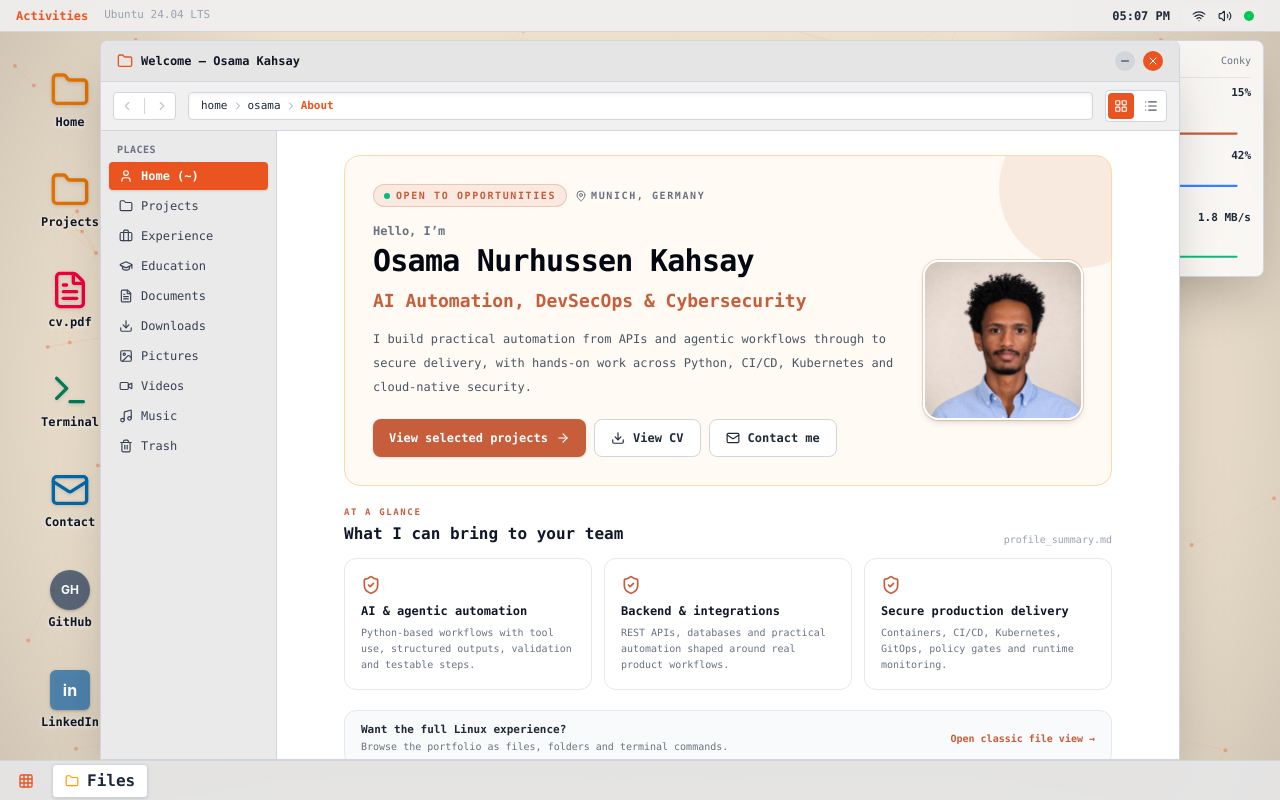
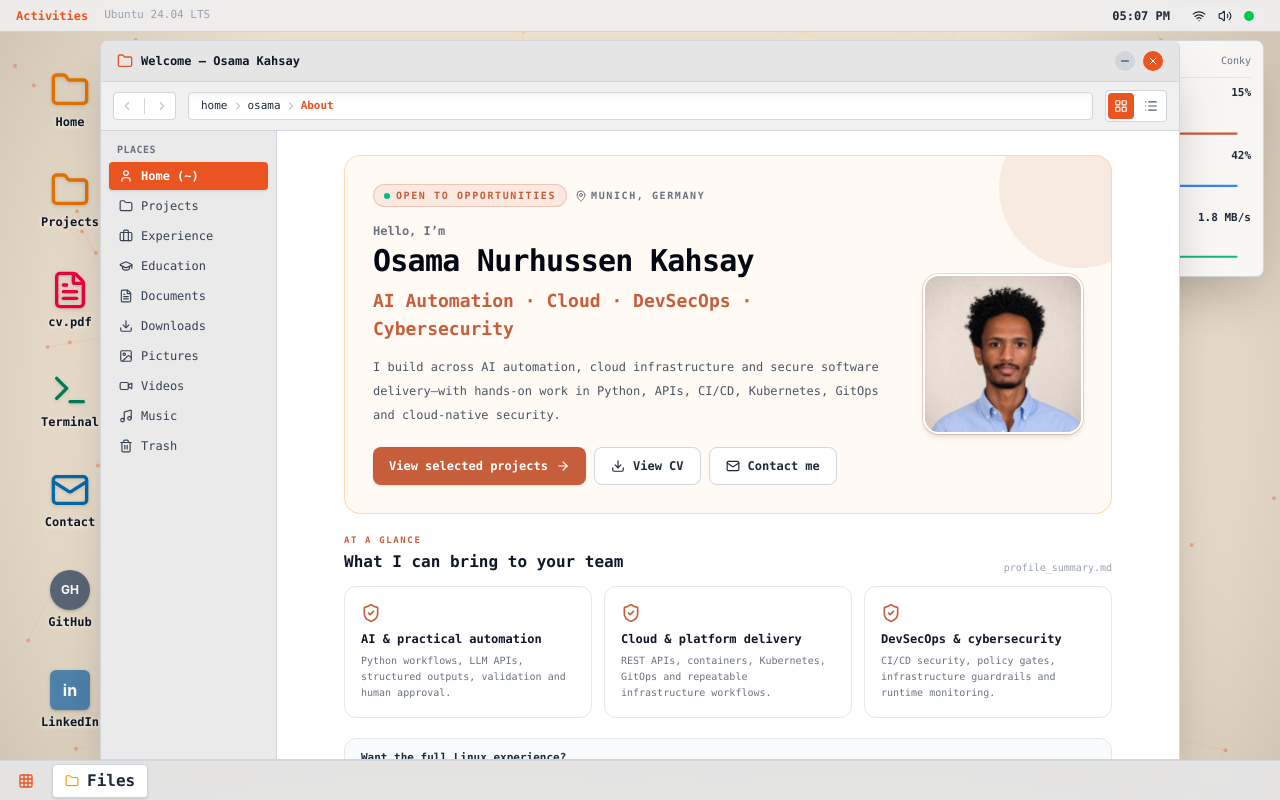
Before and after one commit to Owasamly/osam-portfolio, a React (Vite) app: page / in a window 1280 px wide. Built offline with nearby package versions, Linux system fonts and the light colour scheme.

Commit message:
Broaden portfolio positioning and complete project content

```diff
--- a/index.html
+++ b/index.html
@@ -5,8 +5,8 @@
     <link rel="icon" type="image/svg+xml" href="/favicon.svg" />
     <meta name="viewport" content="width=device-width, initial-scale=1.0, maximum-scale=1.0, user-scalable=no, viewport-fit=cover" />
     <meta name="theme-color" content="#C65D3B" />
-    <meta name="description" content="Osama Kahsay — DevSecOps and Cybersecurity Engineer building secure cloud infrastructure and automated delivery pipelines." />
-    <title>Osama Kahsay | AI Automation, DevSecOps &amp; Cybersecurity</title>
+    <meta name="description" content="Osama Kahsay builds across AI automation, cloud infrastructure, DevSecOps and cybersecurity using Python, APIs, CI/CD and Kubernetes." />
+    <title>Osama Kahsay | AI Automation, Cloud, DevSecOps &amp; Cybersecurity</title>
   </head>
   <body>
     <div id="root"></div>
--- a/src/components/DolphinWindow.jsx
+++ b/src/components/DolphinWindow.jsx
@@ -51,9 +51,9 @@ const badgeClasses = {
 
 function RecruiterHome({ isLightMode, onProjects, onCv, onContact, onClassicView }) {
   const strengths = [
-    ['AI & agentic automation', 'Python-based workflows with tool use, structured outputs, validation and testable steps.'],
-    ['Backend & integrations', 'REST APIs, databases and practical automation shaped around real product workflows.'],
-    ['Secure production delivery', 'Containers, CI/CD, Kubernetes, GitOps, policy gates and runtime monitoring.'],
+    ['AI & practical automation', 'Python workflows, LLM APIs, structured outputs, validation and human approval.'],
+    ['Cloud & platform delivery', 'REST APIs, containers, Kubernetes, GitOps and repeatable infrastructure workflows.'],
+    ['DevSecOps & cybersecurity', 'CI/CD security, policy gates, infrastructure guardrails and runtime monitoring.'],
   ];
 
   return (
@@ -75,7 +75,7 @@ function RecruiterHome({ isLightMode, onProjects, onCv, onContact, onClassicView
           <div className="flex flex-col gap-5 sm:flex-row sm:items-center sm:gap-7">
             <img
               src="/osama-portfolio-headshot-v2.png"
-              alt="Osama Nurhussen Kahsay, AI automation, DevSecOps and cybersecurity engineer"
+              alt="Osama Nurhussen Kahsay, AI automation, cloud, DevSecOps and cybersecurity engineer"
               className="mx-auto h-32 w-32 shrink-0 rounded-2xl border-2 border-white object-cover shadow-md ring-1 ring-[#C65D3B]/25 sm:order-2 sm:mx-0 sm:h-40 sm:w-40"
             />
             <div className="min-w-0 flex-1 sm:order-1">
@@ -83,9 +83,9 @@ function RecruiterHome({ isLightMode, onProjects, onCv, onContact, onClassicView
               <h1 className={`text-2xl font-black tracking-tight sm:text-3xl ${isLightMode ? 'text-gray-950' : 'text-white'}`}>
                 Osama Nurhussen Kahsay
               </h1>
-              <h2 className="mt-2 text-base font-bold text-[#C65D3B] sm:text-lg">AI Automation, DevSecOps &amp; Cybersecurity</h2>
+              <h2 className="mt-2 text-base font-bold text-[#C65D3B] sm:text-lg">AI Automation · Cloud · DevSecOps · Cybersecurity</h2>
               <p className={`mt-3 max-w-2xl text-[12px] leading-6 ${isLightMode ? 'text-gray-600' : 'text-gray-300'}`}>
-                I build practical automation from APIs and agentic workflows through to secure delivery, with hands-on work across Python, CI/CD, Kubernetes and cloud-native security.
+                I build across AI automation, cloud infrastructure and secure software delivery—with hands-on work in Python, APIs, CI/CD, Kubernetes, GitOps and cloud-native security.
               </p>
 
               <div className="mt-5 flex flex-col gap-2 sm:flex-row sm:flex-wrap">
--- a/src/components/TerminalWindow.jsx
+++ b/src/components/TerminalWindow.jsx
@@ -14,6 +14,7 @@ PROTOTYPE
   ◇ Snippy_AI_Cursor
 
 IN PROGRESS
+  ◌ Agentic_Job_Search
   ◌ Vault_OIDC_Secrets
   ◌ Secure_Supply_Chain
   ◌ AI_Auto_Remediation
@@ -21,6 +22,7 @@ IN PROGRESS
 Use "open projects" to browse the project folders.`;
 
 const SKILLS_OUTPUT = `Programming       Python · JavaScript · TypeScript · Node.js · Bash
+AI Automation     LLM APIs · structured outputs · tool calling · browser automation · validation
 Containers        Docker · Kubernetes · k3d · Helm
 Infrastructure    Terraform · LocalStack · OPA/Rego
 CI/CD & GitOps    GitHub Actions · Argo CD
@@ -66,12 +68,16 @@ const TREE_OUTPUT = `~
 ├── cv.pdf
 ├── Projects/
 │   ├── 00_PROJECT_INDEX.sh
+│   ├── Agentic_Job_Search/ [in progress]
 │   ├── Kubernetes_Runtime_Security/
 │   ├── Local_Kubernetes_GitOps/
 │   ├── Terraform_OPA_Guardrails/
 │   ├── DevSecOps_Juice_Shop/
 │   ├── MK_Delivery/
-│   └── Snippy_AI_Cursor/
+│   ├── Snippy_AI_Cursor/
+│   ├── Vault_OIDC_Secrets/ [in progress]
+│   ├── Secure_Supply_Chain/ [in progress]
+│   └── AI_Auto_Remediation/ [in progress]
 ├── Experience/
 ├── Education/
 ├── Documents/
@@ -82,27 +88,28 @@ const TREE_OUTPUT = `~
 
 const FILE_SYSTEM = {
   '~': ['00_START_HERE.sh', 'about.txt', 'skills.json', 'cv.pdf', 'Projects/', 'Experience/', 'Education/', 'Documents/', 'Downloads/', 'Pictures/', 'Videos/', 'Music/'],
-  '~/Projects': ['00_PROJECT_INDEX.sh', 'Kubernetes_Runtime_Security/', 'Local_Kubernetes_GitOps/', 'Terraform_OPA_Guardrails/', 'DevSecOps_Juice_Shop/', 'MK_Delivery/', 'Snippy_AI_Cursor/', 'Vault_OIDC_Secrets [in progress]', 'Secure_Supply_Chain [in progress]', 'AI_Auto_Remediation [in progress]'],
+  '~/Projects': ['00_PROJECT_INDEX.sh', 'Agentic_Job_Search [in progress]', 'Kubernetes_Runtime_Security/', 'Local_Kubernetes_GitOps/', 'Terraform_OPA_Guardrails/', 'DevSecOps_Juice_Shop/', 'MK_Delivery/', 'Snippy_AI_Cursor/', 'Vault_OIDC_Secrets [in progress]', 'Secure_Supply_Chain [in progress]', 'AI_Auto_Remediation [in progress]'],
   '~/Experience': ['MK_Delivery.txt', 'Mekelle_University_ICT.json'],
-  '~/Education': ['HDBW_MSc_Cybersecurity.json', 'Bachelors_Degree.txt', 'FABA_Research_Paper.pdf'],
-  '~/Documents': ['Osama_Kahsay_CV_EN.pdf', 'Master_Thesis_Ideas.json', 'FABA_Research_Paper.pdf', 'DevSecOps_Learning_Path.json', 'Portfolio_README.txt'],
+  '~/Education': ['HDBW_MSc_Cybersecurity.json', 'Bachelors_Degree.txt', 'Research_Direction_FABA.txt'],
+  '~/Documents': ['Osama_Kahsay_CV_EN.pdf', 'Master_Thesis_Ideas.json', 'DevSecOps_Learning_Path.json', 'Portfolio_README.txt'],
   '~/Downloads': ['Osama_Kahsay_CV_EN.pdf', 'Osama_Kahsay_CV_DE.pdf'],
-  '~/Pictures': ['Osama_Kahsay.jpg', 'GitOps_Architecture.png', 'ArgoCD_Synchronized.jpeg', 'OPA_Policy_Rejection.webp', 'MK_Delivery.gif'],
+  '~/Pictures': ['Education_Timeline.png', 'Experience_Timeline.png', 'Agentic_Workflow_Architecture.svg', 'GitOps_Architecture.png', 'ArgoCD_Synchronized.png', 'OPA_Policy_Rejection.png', 'Falco_Alert.png', 'MK_Delivery_Home.png', 'MK_Delivery_Details.png', 'MK_Delivery_Checkout.png', 'MK_Delivery_Order_Success.png'],
   '~/Videos': ['Portfolio_Tour.mp4', 'GitOps_Self_Healing.webm', 'Falco_Detection.mkv', 'MK_Delivery_Demo.mov'],
-  '~/Music': ['Focus_Playlist.url', 'Favourite_Music.url', 'About_These_Playlists.txt'],
+  '~/Music': ['About_These_Playlists.txt'],
 };
 
 const FILE_CONTENTS = {
-  '~/about.txt': 'Osama Nurhussen Kahsay\nCybersecurity master\'s student in Munich focused on DevSecOps, cloud-native security and practical automation.',
+  '~/about.txt': 'Osama Nurhussen Kahsay\nCybersecurity master\'s student in Munich building across AI automation, cloud infrastructure, DevSecOps and cybersecurity.',
   '~/skills.json': JSON.stringify({
     programming: ['Python', 'JavaScript', 'TypeScript', 'Node.js', 'Bash'],
+    ai_automation: ['LLM APIs', 'Structured outputs', 'Tool calling', 'Browser automation', 'Human-in-the-loop validation'],
     cloud_native: ['Docker', 'Kubernetes', 'k3d', 'Helm', 'Terraform'],
     security: ['OPA/Rego', 'Falco', 'Trivy', 'Semgrep', 'TruffleHog'],
     delivery: ['GitHub Actions', 'Argo CD'],
   }, null, 2),
   '~/00_START_HERE.sh': '#!/usr/bin/env bash\n# Guided introduction to Osama\'s interactive portfolio\nabout\nprojects\nskills',
   '~/Projects/00_PROJECT_INDEX.sh': '#!/usr/bin/env bash\n# Print project completion status\nprojects',
-  '~/Experience/MK_Delivery.txt': 'Founder and developer of a food-delivery application that reached more than 3,000 users/downloads.',
+  '~/Experience/MK_Delivery.txt': 'Co-Founder and Software Developer of a food-delivery application that reached 3,000+ registered users and 1,000+ Google Play installs.',
   '~/Experience/Mekelle_University_ICT.json': JSON.stringify({ role: 'ICT Intern', project: 'ICT Resource Management System' }, null, 2),
   '~/Education/HDBW_MSc_Cybersecurity.json': JSON.stringify({ degree: 'M.Sc. Cybersecurity', institution: 'HDBW', location: 'Munich' }, null, 2),
   '~/Education/Bachelors_Degree.txt': 'Software-development foundation covering programming, databases, web and mobile development, networking and information systems.',
@@ -314,7 +321,7 @@ export default function TerminalWindow({
           break;
         case 'about':
         case 'whoami':
-          response = 'Osama Nurhussen Kahsay\nCybersecurity master\'s student in Munich focused on DevSecOps, cloud-native security and practical automation.';
+          response = 'Osama Nurhussen Kahsay\nCybersecurity master\'s student in Munich building across AI automation, cloud infrastructure, DevSecOps and cybersecurity.';
           break;
         case 'projects':
           response = PROJECT_INDEX;
@@ -323,13 +330,13 @@ export default function TerminalWindow({
           response = SKILLS_OUTPUT;
           break;
         case 'experience':
-          response = 'MK Delivery — founder and developer; reached 3,000+ users/downloads.\nMekelle University ICT — internship and ICT Resource Management System development.';
+          response = 'MK Delivery — Co-Founder and Software Developer; reached 3,000+ registered users and 1,000+ Google Play installs.\nMekelle University ICT — IT Security & Development internship and ICT Resource Management System development.';
           break;
         case 'education':
-          response = 'M.Sc. Cybersecurity — HDBW, Munich\nBachelor\'s degree — software-development and information-systems foundation';
+          response = 'M.Sc. Cybersecurity — HDBW, Munich — ongoing — current grade 1.4 (German scale)\nB.Sc. Electrical & Computer Engineering — Mekelle University — GPA 3.67 / 4.00';
           break;
         case 'status':
-          response = 'Portfolio: online\nCompleted projects: 5\nPrototype: 1\nIn-progress projects: 3\nLocation: Munich, Germany';
+          response = 'Portfolio: online\nCompleted projects: 5\nPrototype: 1\nIn-progress projects: 4\nFocus: AI automation, cloud, DevSecOps, cybersecurity\nLocation: Munich, Germany';
           break;
         case 'ls': {
           const directory = args.length ? resolveDirectory(args[0], currentPath) : currentPath;
--- a/src/data/portfolioFileSystem.js
+++ b/src/data/portfolioFileSystem.js
@@ -157,7 +157,7 @@ export const directoryContents = {
     },
     textFile(
       'About_Me.txt',
-      `Osama Nurhussen Kahsay\nMunich, Germany\n\nCybersecurity master's student focused on DevSecOps, cloud-native security and practical automation. I build hands-on systems that connect CI/CD security, policy-as-code, GitOps and Kubernetes runtime monitoring.\n\nExplore Projects for implementation evidence, Experience for shipped work, or open the CV for the complete profile.`,
+      `Osama Nurhussen Kahsay\nMunich, Germany\n\nCybersecurity master's student building across AI automation, cloud infrastructure, DevSecOps and cybersecurity. I connect Python and API workflows with CI/CD, policy-as-code, GitOps, Kubernetes and runtime security—bringing an automation mindset to both product and platform problems.\n\nExplore Projects for implementation evidence, Experience for shipped work, or open the CV for the complete profile.`,
     ),
     directory('Projects', 'projects'),
     directory('Experience', 'experience'),
@@ -166,6 +166,7 @@ export const directoryContents = {
       'Technical_Skills.json',
         {
           programming_and_scripting: ['Python', 'JavaScript', 'TypeScript', 'Node.js', 'Bash'],
+          ai_automation_and_agents: ['LLM APIs', 'Structured outputs', 'Tool calling', 'Browser automation', 'Human-in-the-loop validation', 'MCP concepts'],
           containers_and_infrastructure: ['Docker', 'Docker Compose', 'Kubernetes', 'Helm', 'k3d', 'Terraform', 'LocalStack'],
           devsecops_and_security: ['GitHub Actions', 'Argo CD', 'OPA/Rego', 'Falco', 'Trivy', 'Semgrep', 'TruffleHog'],
           development_and_data: ['REST APIs', 'PostgreSQL', 'MySQL', 'MongoDB', 'Firebase'],
@@ -198,30 +199,24 @@ export const directoryContents = {
       color: 'text-emerald-500',
       action: 'terminal',
     },
+    directory('Agentic_Job_Search', 'agentic_job_search', { badge: 'In progress', badgeTone: 'amber' }),
     directory('Kubernetes_Runtime_Security', 'kubernetes_runtime_security'),
     directory('Local_Kubernetes_GitOps', 'local_kubernetes_gitops'),
     directory('Terraform_OPA_Guardrails', 'terraform_opa_guardrails'),
     directory('DevSecOps_Juice_Shop', 'devsecops_juice_shop'),
     directory('MK_Delivery', 'mk_delivery_project'),
     directory('Snippy_AI_Cursor', 'snippy_ai_cursor', { badge: 'Prototype', badgeTone: 'amber' }),
-    directory('Agentic_Job_Search', 'agentic_job_search', { badge: 'In progress', badgeTone: 'amber' }),
-    directory('Vault_OIDC_Secrets', null, {
+    directory('Vault_OIDC_Secrets', 'vault_oidc_secrets', {
       badge: 'In progress',
       badgeTone: 'amber',
-      disabled: true,
-      statusMessage: 'Zero-Trust Ephemeral Secrets Pipeline is currently in progress.',
     }),
-    directory('Secure_Supply_Chain', null, {
+    directory('Secure_Supply_Chain', 'secure_supply_chain', {
       badge: 'In progress',
       badgeTone: 'amber',
-      disabled: true,
-      statusMessage: 'Cryptographic Software Supply Chain Gatekeeper is currently in progress.',
     }),
-    directory('AI_Auto_Remediation', null, {
+    directory('AI_Auto_Remediation', 'ai_auto_remediation', {
       badge: 'In progress',
       badgeTone: 'amber',
-      disabled: true,
-      statusMessage: 'ASPM Aggregator and Local AI Auto-Remediation is currently in progress.',
     }),
     webLink('GitHub.url', GITHUB),
   ],
@@ -314,7 +309,7 @@ export const directoryContents = {
   mk_delivery_project: [
     textFile(
       'Role_and_Overview.txt',
-      `MK Delivery\n===========\n\nA food-delivery product created for restaurants and customers in Mekelle. The application reached more than 3,000 users/downloads and provided practical experience building and operating a real product.\n\nRole\n----\nFounder and developer, covering product planning, application development, restaurant onboarding and iteration based on real user needs.`,
+      `MK Delivery\n===========\n\nA food-delivery product created for restaurants and customers in Mekelle. The application reached 3,000+ registered users and 1,000+ Google Play installs, providing practical experience building and operating a real product.\n\nRole\n----\nCo-Founder and Software Developer, covering product planning, application development, releases, restaurant onboarding and iteration based on real user needs.`,
     ),
     imageFile('App_Home.jpg', 'camera', '/mk_delivery/Home.png'),
     imageFile('Restaurant_View.png', 'fileImage', '/mk_delivery/Restaurant.png'),
@@ -391,9 +386,52 @@ export const directoryContents = {
         ],
       },
     ),
+    imageFile('Workflow_Architecture.svg', 'image', '/agentic_job_search/workflow-architecture.svg'),
     textFile(
       'Why_It_Matters.txt',
       `This project explores the less glamorous parts of agentic automation: grounding, validation, browser-state handling, safe failure and explicit human approval.\n\nIt is intentionally presented as an in-progress local prototype. The goal is dependable assistance rather than unsupervised application volume.`,
+    ),
+  ],
+
+  vault_oidc_secrets: [
+    jsonFile(
+      'Current_Status.json',
+      {
+        project: 'Zero-Trust Ephemeral Secrets Pipeline',
+        status: 'Design and implementation in progress',
+        goal: 'Replace long-lived CI/CD credentials with short-lived, identity-bound secrets.',
+        planned_stack: ['HashiCorp Vault', 'OpenID Connect', 'GitHub Actions', 'Kubernetes'],
+        planned_evidence: ['OIDC trust flow', 'Short-lived credential issuance', 'Policy boundaries', 'Rotation and failure tests'],
+        disclaimer: 'Planned work is listed separately from completed implementation evidence.',
+      },
+    ),
+  ],
+
+  secure_supply_chain: [
+    jsonFile(
+      'Current_Status.json',
+      {
+        project: 'Cryptographic Software Supply Chain Gatekeeper',
+        status: 'Design and implementation in progress',
+        goal: 'Verify build provenance, signatures and policy compliance before Kubernetes deployment.',
+        planned_stack: ['Syft', 'Cosign', 'GitHub Actions', 'Kyverno', 'Kubernetes'],
+        planned_evidence: ['SBOM generation', 'Image signing', 'Admission-policy rejection', 'Verified deployment path'],
+        disclaimer: 'Planned work is listed separately from completed implementation evidence.',
+      },
+    ),
+  ],
+
+  ai_auto_remediation: [
+    jsonFile(
+      'Current_Status.json',
+      {
+        project: 'ASPM Aggregator and Local AI Auto-Remediation',
+        status: 'Research and architecture in progress',
+        goal: 'Aggregate security findings, propose bounded remediations and require explicit approval before changes.',
+        planned_stack: ['Python', 'Security scanner APIs', 'Local LLM', 'Structured outputs', 'DefectDojo'],
+        planned_evidence: ['Finding normalization', 'Grounded remediation proposal', 'Approval gate', 'Validation and rollback checks'],
+        disclaimer: 'No autonomous production remediation is claimed.',
+      },
     ),
   ],
 
@@ -403,7 +441,7 @@ export const directoryContents = {
     }),
     textFile(
       'MK_Delivery.txt',
-      `Founder and Developer — MK Delivery\n\nBuilt and operated a food-delivery application in Mekelle that reached more than 3,000 users/downloads. Worked across product development, restaurant onboarding and iteration based on practical feedback.\n\nOpen Projects/MK_Delivery for the full case study.`,
+      `Co-Founder and Software Developer — MK Delivery\n\nBuilt and operated a food-delivery application in Mekelle that reached 3,000+ registered users and 1,000+ Google Play installs. Worked across product development, releases, restaurant onboarding and iteration based on operational feedback.\n\nOpen Projects/MK_Delivery for the full case study.`,
     ),
     jsonFile(
       'Mekelle_University_ICT.json',
@@ -433,7 +471,10 @@ export const directoryContents = {
       'Bachelors_Degree.txt',
       `Bachelor's Degree\n\nSoftware-development foundation covering programming, databases, web and mobile development, networking and practical information systems.`,
     ),
-    pdfFile('FABA_Research_Paper.pdf'),
+    textFile(
+      'Research_Direction_FABA.txt',
+      `Feedback-Driven Autonomous Binary Analysis (FABA)\n=================================================\n\nA proposed research direction for combining iterative binary analysis with explicit feedback and validation loops. This is a thesis/research interest, not a completed paper.`,
+    ),
   ],
 
   documents: [
@@ -445,7 +486,6 @@ export const directoryContents = {
         ideas: ['Feedback-driven autonomous binary analysis (FABA)', 'Agentic DevSecOps auditing and monitoring', 'AI-assisted vulnerability aggregation and remediation'],
       },
     ),
-    pdfFile('FABA_Research_Paper.pdf'),
     jsonFile(
       'DevSecOps_Learning_Path.json',
       {
@@ -475,11 +515,15 @@ export const directoryContents = {
     imageFile('Experience_Timeline.png', 'image', '/timelines/experience-timeline.png', {
       darkSrc: '/timelines/experience-timeline-dark.png',
     }),
+    imageFile('Agentic_Workflow_Architecture.svg', 'image', '/agentic_job_search/workflow-architecture.svg'),
     imageFile('GitOps_Architecture.png', 'image', '/local_kubernetes_gitops/local-kubernetes-gitops-architecture.png'),
     imageFile('ArgoCD_Synchronized.png', 'fileImage', '/local_kubernetes_gitops/argocd-synced-resources.png'),
     imageFile('OPA_Policy_Rejection.png', 'images', '/devsecops_policy_as_code/policy-violations-detected.png'),
     imageFile('Falco_Alert.png', 'fileImage', '/runtime_security/falco-runtime-alerts.png'),
     imageFile('MK_Delivery_Home.png', 'camera', '/mk_delivery/Home.png'),
+    imageFile('MK_Delivery_Details.png', 'camera', '/mk_delivery/Detail.png'),
+    imageFile('MK_Delivery_Checkout.png', 'camera', '/mk_delivery/Checkout.png'),
+    imageFile('MK_Delivery_Order_Success.png', 'camera', '/mk_delivery/Order_successful.png'),
   ],
 
   videos: [
@@ -489,11 +533,9 @@ export const directoryContents = {
   ],
 
   music: [
-    webLink('Focus_Playlist.url', 'https://open.spotify.com', { ext: 'Music Playlist', icon: 'music', color: 'text-pink-500' }),
-    webLink('Favourite_Music.url', 'https://open.spotify.com', { ext: 'Music Playlist', icon: 'music', color: 'text-pink-500' }),
     textFile(
       'About_These_Playlists.txt',
-      `Music is part of this desktop because the portfolio is meant to feel personal and lived-in, not like a generic project grid. The final playlist links will replace the current Spotify placeholders.`,
+      `Music is part of this desktop because the portfolio is meant to feel personal and lived-in, not like a generic project grid. Public playlist links are intentionally not included until a curated selection is ready.`,
     ),
   ],
 
```
Also changed, not shown: public/agentic_job_search/workflow-architecture.svg (added).
